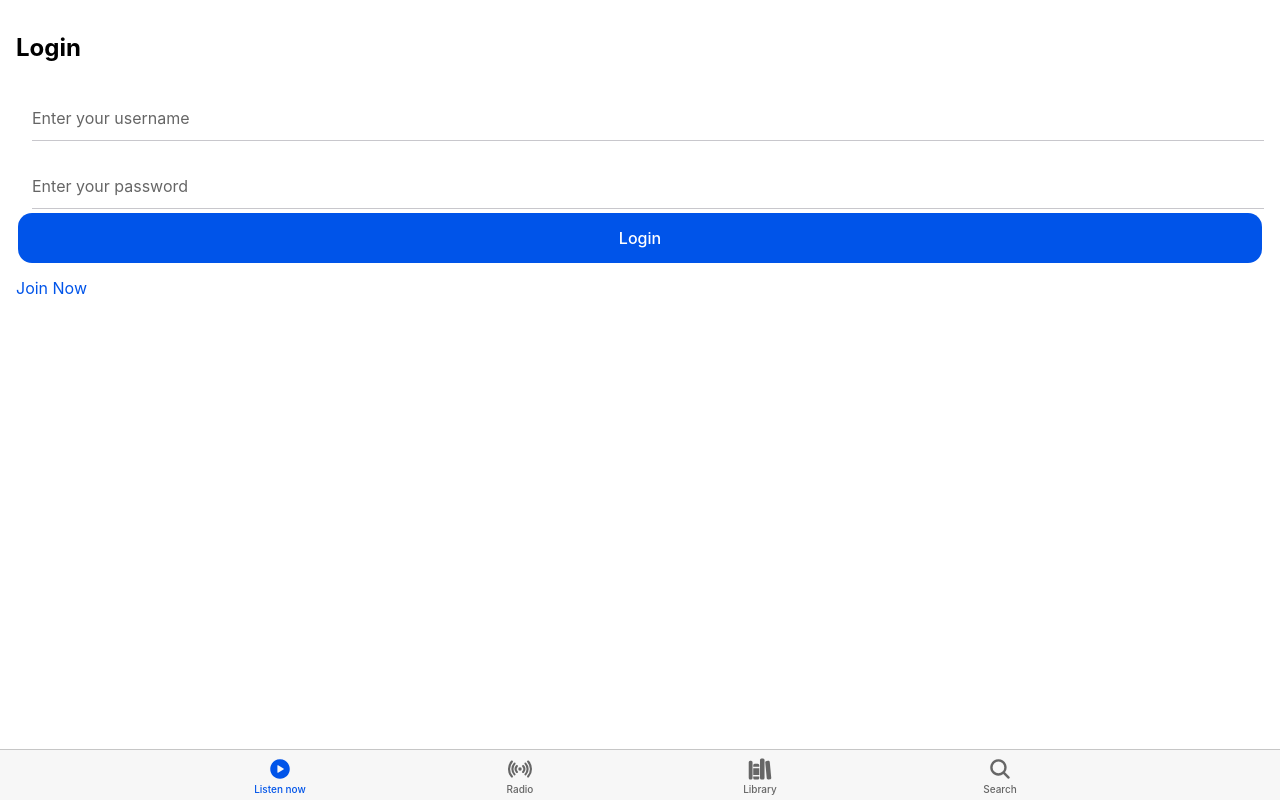
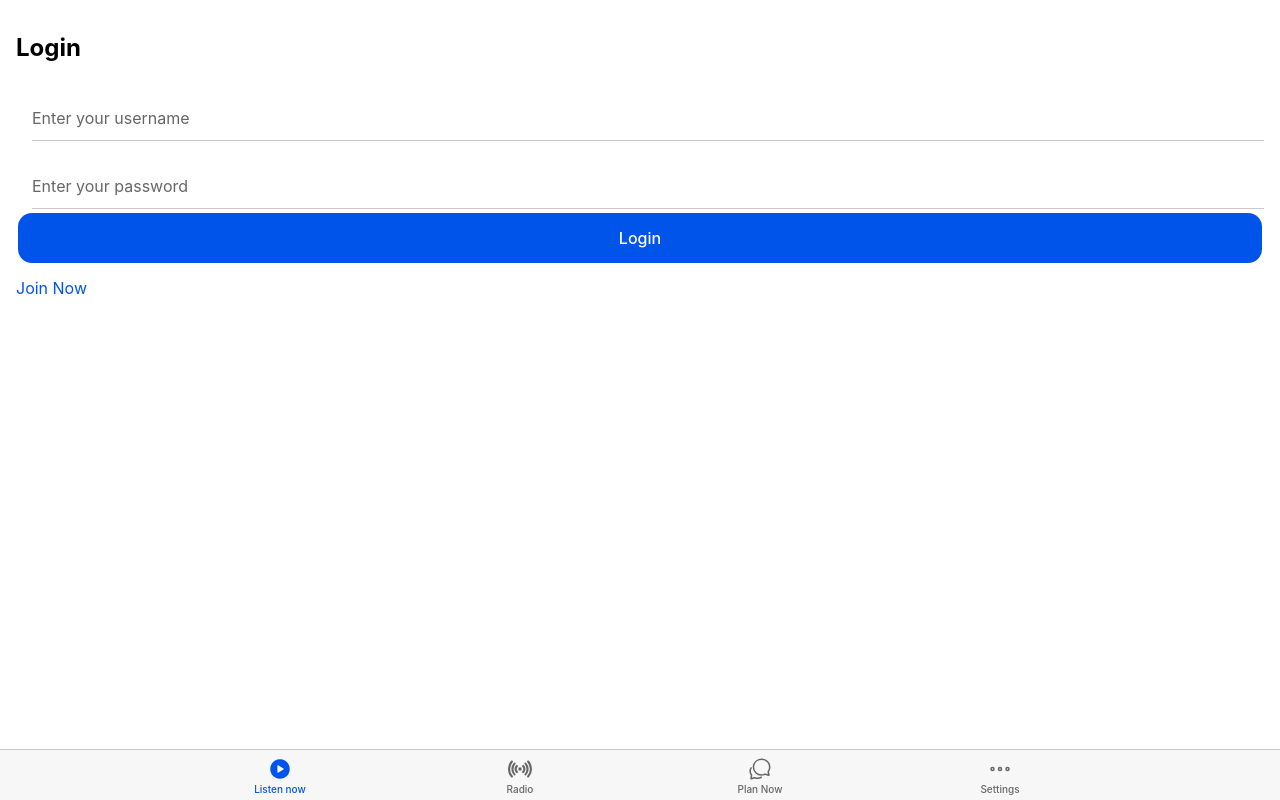
Before and after one commit to fire-nood1e/point-plan, a React (Vite) app in the folder app/: page /login in a window 1280 px wide. Built offline with nearby package versions, Linux system fonts and the light colour scheme.

Commit message:
Update Icons

```diff
--- a/app/src/App.tsx
+++ b/app/src/App.tsx
@@ -9,7 +9,7 @@ import {
   IonTabs,
 } from "@ionic/react";
 import { IonReactRouter } from "@ionic/react-router";
-import { library, playCircle, radio, search } from "ionicons/icons";
+import { chatbubblesOutline, playCircle, radio, ellipsisHorizontalOutline } from "ionicons/icons";
 import Home from "./pages/Home.tsx";
 import Login from "./pages/Login.tsx";
 import Radio from "./pages/Radio.tsx";
@@ -60,13 +60,13 @@ function App() {
             </IonTabButton>
 
             <IonTabButton tab="library" href="/library">
-              <IonIcon icon={library} />
-              <IonLabel>Library</IonLabel>
+              <IonIcon icon={chatbubblesOutline} />
+              <IonLabel>Plan Now</IonLabel>
             </IonTabButton>
 
-            <IonTabButton tab="search" href="/search">
-              <IonIcon icon={search} />
-              <IonLabel>Search</IonLabel>
+            <IonTabButton tab="setting" href="/setting">
+              <IonIcon icon={ellipsisHorizontalOutline} />
+              <IonLabel>Settings</IonLabel>
             </IonTabButton>
           </IonTabBar>
         </IonTabs>
```
